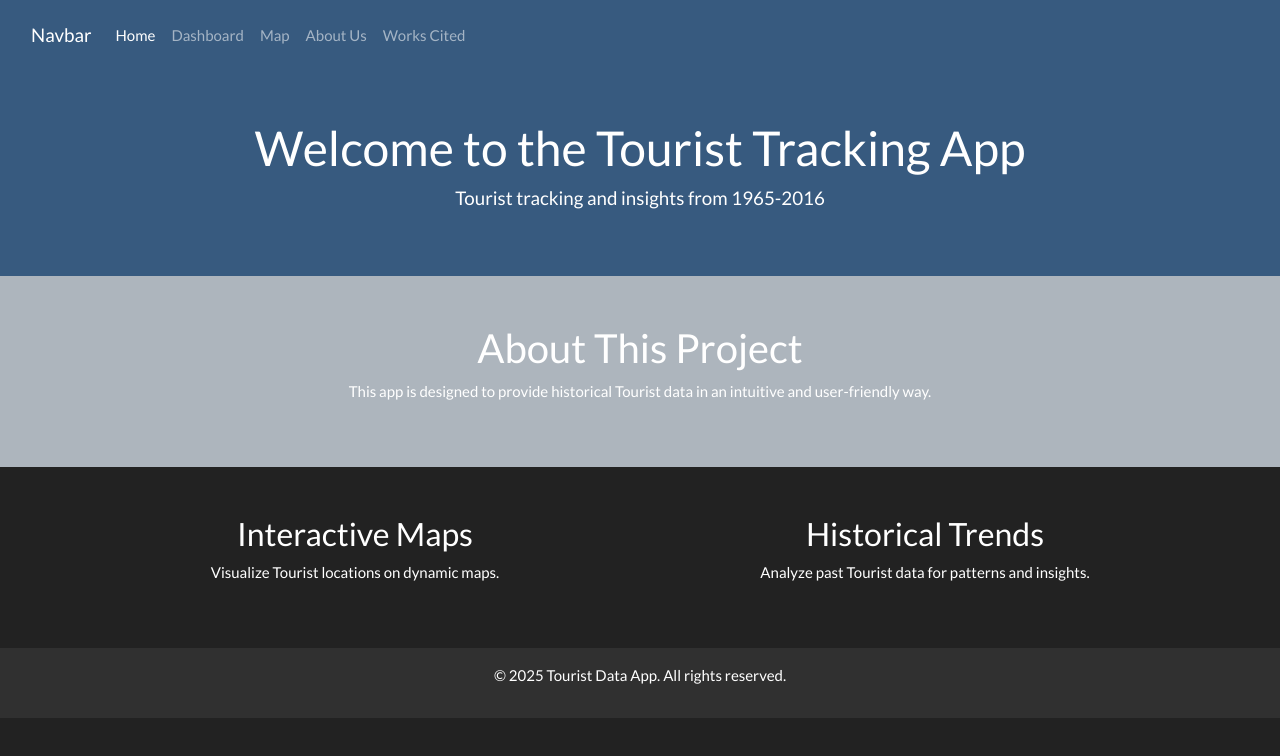
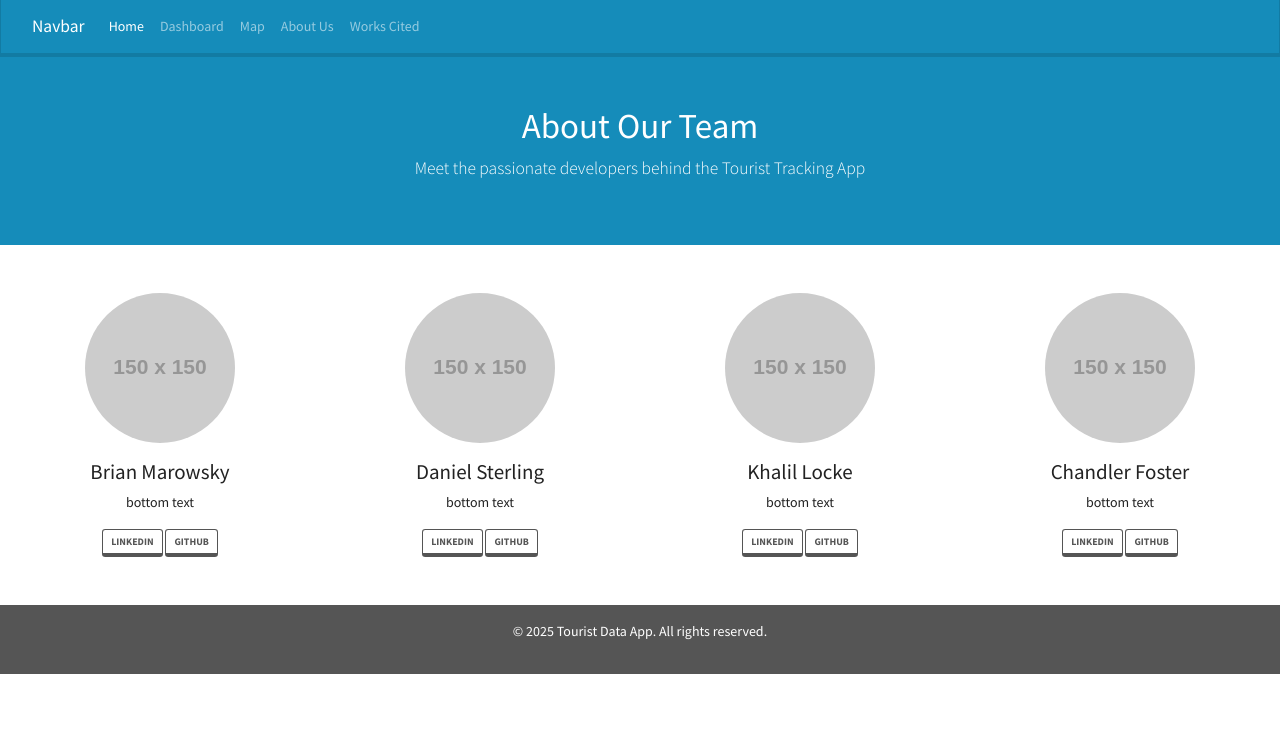
Before and after one commit to CymbalOfJoy/Project_3-Group_7, a plain HTML site: page app/templates/about_us.html in a window 1280 px wide. Drawn offline with nearby package versions, Linux system fonts and the light colour scheme; placeholder pictures from the web are drawn by us.

Commit message:
Night 3 early
file structure framework created
two front-end html pages *mostly* done

```diff
--- a/index.html
+++ b/app/templates/about_us.html
@@ -3,9 +3,9 @@
 <head>
     <meta charset="UTF-8">
     <meta name="viewport" content="width=device-width, initial-scale=1.0">
-    <title>Tourist Data App</title>
+    <title>About Us - Earthquake Data App</title>
     <link href="https://cdn.jsdelivr.net/npm/bootstrap@5.3.0/dist/css/bootstrap.min.css" rel="stylesheet">
-    <link rel="stylesheet" href="https://cdn.jsdelivr.net/npm/bootswatch@4.5.2/dist/darkly/bootstrap.min.css">
+    <link rel="stylesheet" href="https://cdn.jsdelivr.net/npm/bootswatch@4.5.2/dist/lumen/bootstrap.min.css">
     <script src="https://cdn.jsdelivr.net/npm/bootstrap@5.3.0/dist/js/bootstrap.bundle.min.js"></script>
 </head>
 <body>
@@ -39,27 +39,40 @@
 
     <header class="bg-primary text-white text-center py-5">
         <div class="container">
-            <h1>Welcome to the Tourist Tracking App</h1>
-            <p class="lead">Tourist tracking and insights from 1965-2016</p>
+            <h1>About Our Team</h1>
+            <p class="lead">Meet the passionate developers behind the Tourist Tracking App</p>
         </div>
     </header>
 
-    <section id="about" class="bg-light py-5">
-        <div class="container text-center">
-            <h2>About This Project</h2>
-            <p>This app is designed to provide historical Tourist data in an intuitive and user-friendly way.</p>
-        </div>
-    </section>
-
-    <section id="features" class="container my-5">
+    <section class="container-fluid my-5">
         <div class="row text-center">
-            <div class="col-md-6">
-                <h3>Interactive Maps</h3>
-                <p>Visualize Tourist locations on dynamic maps.</p>
+            <div class="col-md-3">
+                <img src="https://via.placeholder.com/150" class="rounded-circle mb-3" alt="Member 1">
+                <h4>Brian Marowsky</h4>
+                <p>bottom text</p>
+                <a href="#" class="btn btn-outline-dark btn-sm">LinkedIn</a>
+                <a href="#" class="btn btn-outline-dark btn-sm">GitHub</a>
             </div>
-            <div class="col-md-6">
-                <h3>Historical Trends</h3>
-                <p>Analyze past Tourist data for patterns and insights.</p>
+            <div class="col-md-3">
+                <img src="https://via.placeholder.com/150" class="rounded-circle mb-3" alt="Member 2">
+                <h4>Daniel Sterling</h4>
+                <p>bottom text</p>
+                <a href="#" class="btn btn-outline-dark btn-sm">LinkedIn</a>
+                <a href="#" class="btn btn-outline-dark btn-sm">GitHub</a>
+            </div>
+            <div class="col-md-3">
+                <img src="https://via.placeholder.com/150" class="rounded-circle mb-3" alt="Member 3">
+                <h4>Khalil Locke</h4>
+                <p>bottom text</p>
+                <a href="#" class="btn btn-outline-dark btn-sm">LinkedIn</a>
+                <a href="#" class="btn btn-outline-dark btn-sm">GitHub</a>
+            </div>
+            <div class="col-md-3">
+                <img src="https://via.placeholder.com/150" class="rounded-circle mb-3" alt="Member 4">
+                <h4>Chandler Foster</h4>
+                <p>bottom text</p>
+                <a href="#" class="btn btn-outline-dark btn-sm">LinkedIn</a>
+                <a href="#" class="btn btn-outline-dark btn-sm">GitHub</a>
             </div>
         </div>
     </section>
```
Also changed, not shown: app/templates/index.html (added, +72 -0 lines).
